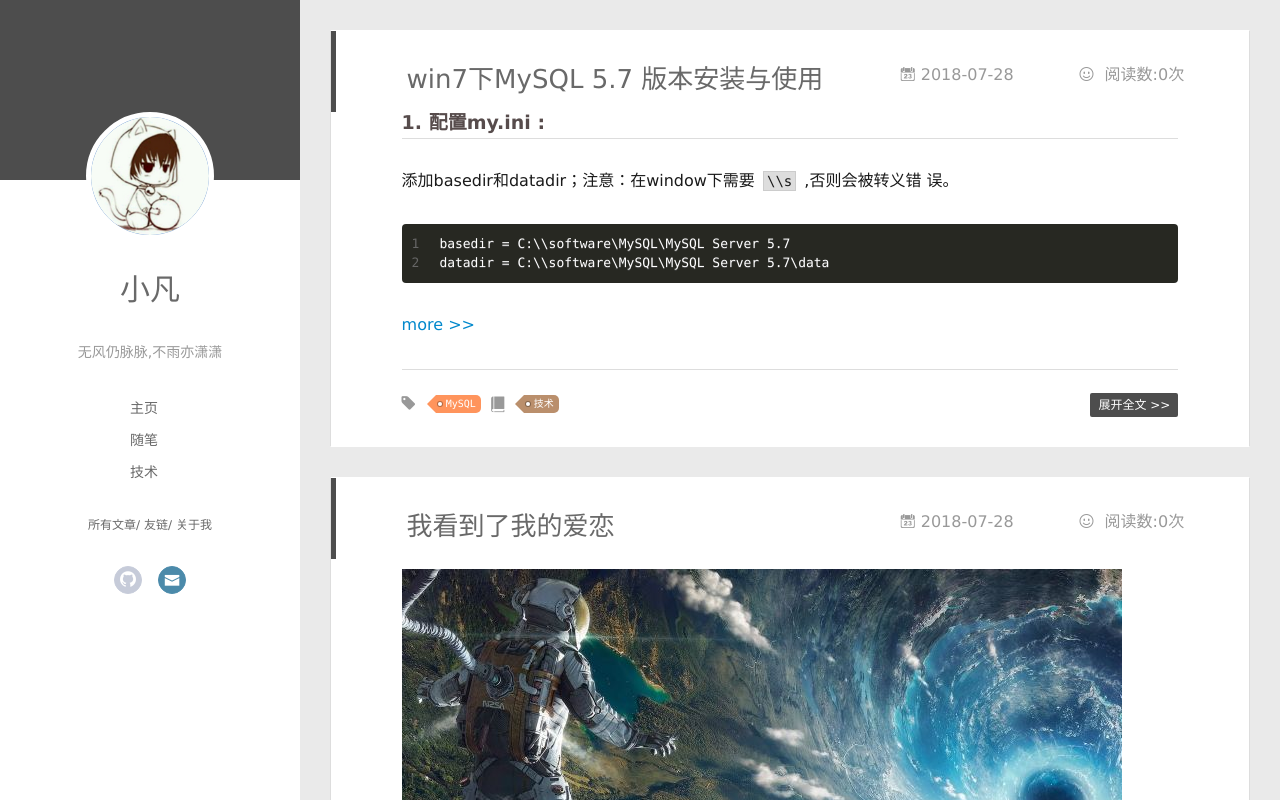
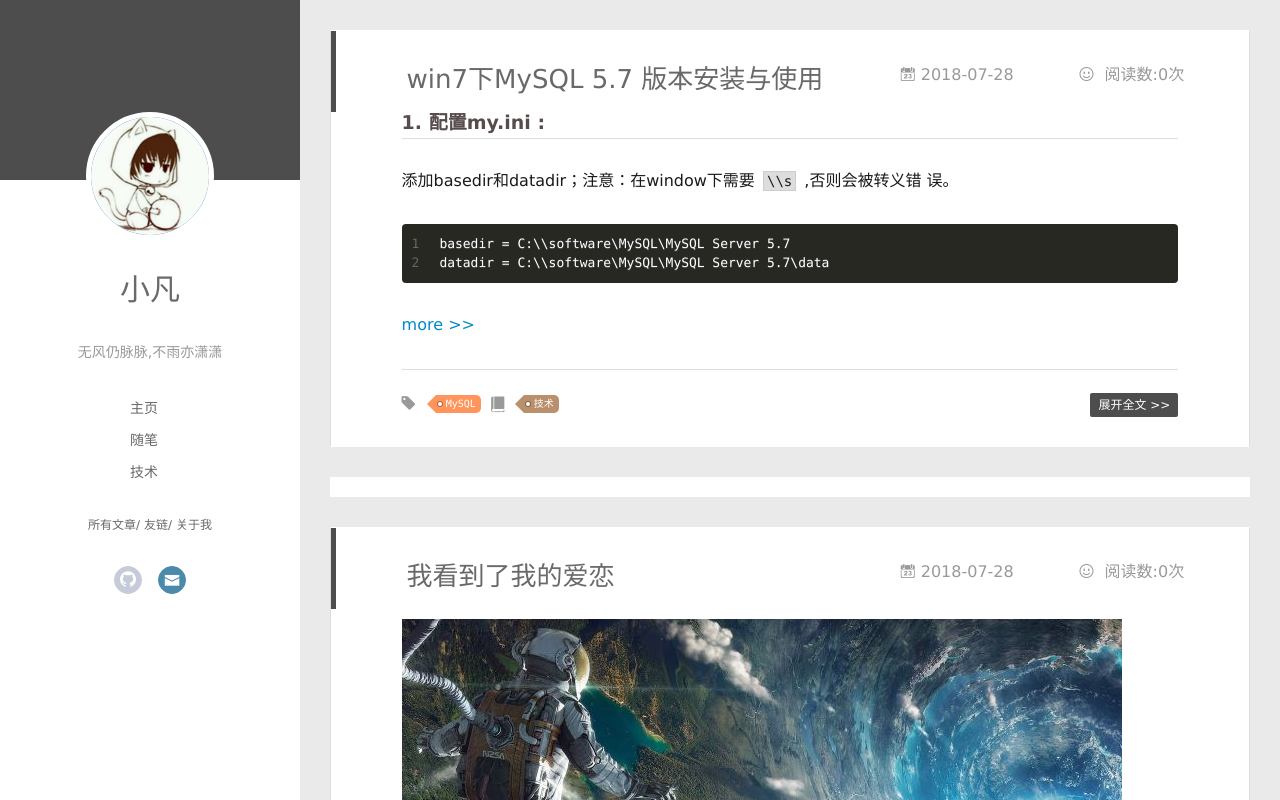
Before and after one commit to xiaofan0208/xiaofan0208.github.io, a plain HTML site: page index.html in a window 1280 px wide. Drawn offline with nearby package versions, Linux system fonts and the light colour scheme; a script that the page names is missing.

Commit message:
Site updated: 2018-07-28 17:56:38

```diff
--- a/index.html
+++ b/index.html
@@ -252,6 +252,16 @@
 
 
 
+  <section id="comments" class="comments">
+    <style>
+      .comments{margin:30px;padding:10px;background:#fff}
+      @media screen and (max-width:800px){.comments{margin:auto;padding:10px;background:#fff}}
+    </style>
+
+  </section>
+
+
+
     <article id="post-articles/我看到了我的爱恋" class="article article-type-post  article-index" itemscope itemprop="blogPost">
   <div class="article-inner">
 
@@ -350,6 +360,16 @@
 
 
 
+
+
+
+  <section id="comments" class="comments">
+    <style>
+      .comments{margin:30px;padding:10px;background:#fff}
+      @media screen and (max-width:800px){.comments{margin:auto;padding:10px;background:#fff}}
+    </style>
+
+  </section>
 
 
 
```
Also changed, not shown: 2018/07/28/articles/我看到了我的爱恋/index.html (+10 -0 lines), 2018/07/28/technology/MySQL/win7下MySQL 5.7 版本安装与使用/index.html (+10 -0 lines).
